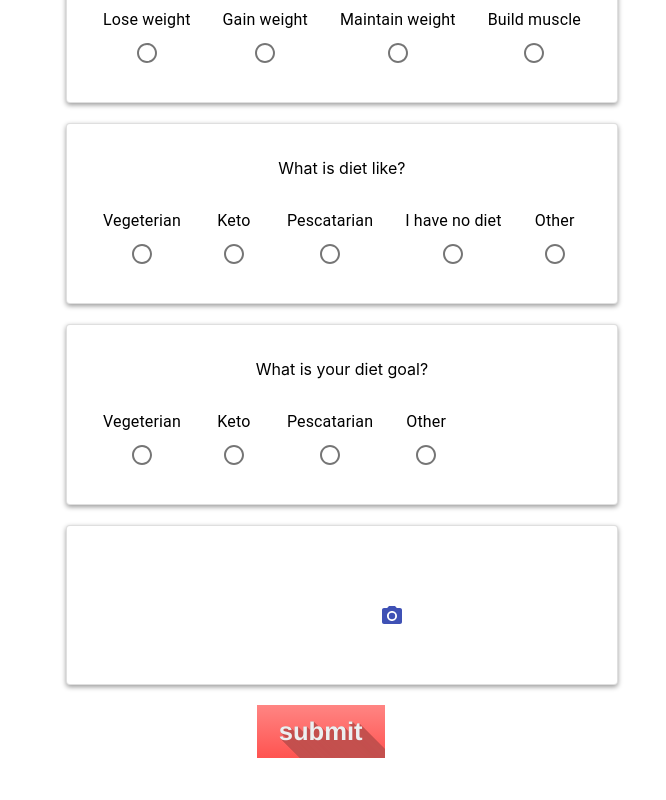
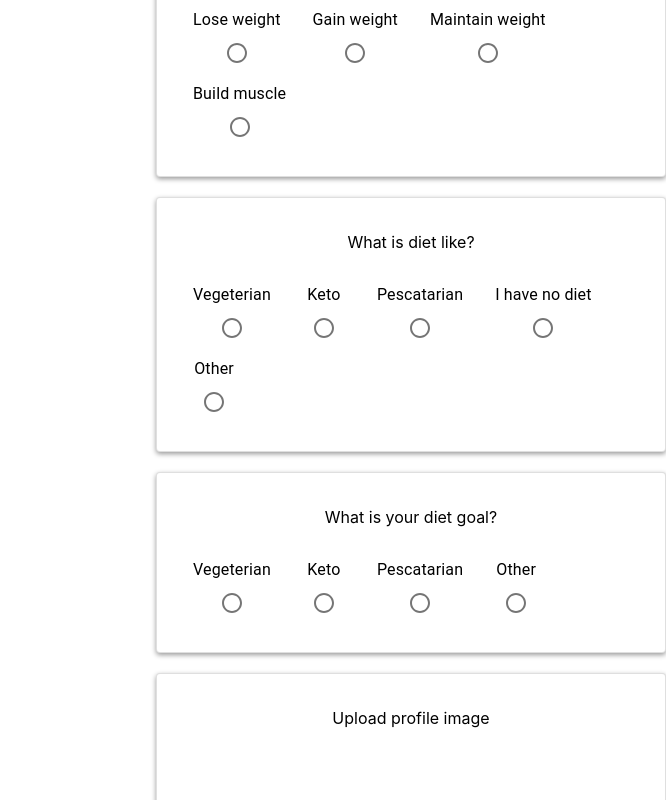
Before and after one commit to rtumalle0518/WeCook, a React (Create React App) app: page /userSurvey in a window 1280 px wide. Shown: the part 1220-2020 px from the top of the page, without its empty margins (614-1280 px from the left). Before the commit the page ends 1978 px from the top, so only its background shows below. Built offline with nearby package versions, Linux system fonts and the light colour scheme; no server answers; a web font is replaced by a local one.

Commit message:
fixed icon

```diff
--- a/src/components/App.css
+++ b/src/components/App.css
@@ -215,7 +215,6 @@ body {
 	opacity: 1;
 	color: #000;
 	line-height: 49px;
-	margin-left: 580px;
 }
 
 /* Radio buttons */
@@ -235,7 +234,6 @@ input[type="radio"] {
 	background: linear-gradient(180deg, #ff8583 0, #ff5350 100%);
 	background-clip: border-box;
 	background-size: auto auto;
-	margin-left:560px;
 	box-shadow: 0 10px 0 0 rgba(178, 49, 49, 1);
 	text-shadow: 0 0 0 rgb(196, 80, 78), 1px 1px 0 rgb(196, 80, 78),
 		2px 2px 0 rgb(196, 80, 78), 3px 3px 0 rgb(196, 80, 78),
--- a/src/components/App.js
+++ b/src/components/App.js
@@ -42,6 +42,7 @@ function App() {
 						<Route path="/ContactUs" component={ContactUs} />
 						<Route path="/recipecard" component={RecipeCard} />
 						<Route path="/ViewSubmittedRecipes" component={ViewSubmittedRecipes}/>
+						<Route path="/*" component={notFoundPage}/>
 					</Switch>
 				</AuthProvider>
 			</Router>
--- a/src/components/UploadProfileImage.js
+++ b/src/components/UploadProfileImage.js
@@ -38,7 +38,7 @@ const classes = useStyles();
   return (
     <form>
       <input className={classes.input} accept="image/*" onChange = {handleChange} id="icon-button-file" type="file" />
-      <label htmlFor = "icon-button-file">
+      <label htmlFor = "icon-button-file" style={{textAlign: 'center', marginRight: '100px'}} >
         {/*Below code is original if break just uncomment
         <input type="file" onChange={handleChange} />
         <span>+</span>
--- a/src/components/userSurvey.js
+++ b/src/components/userSurvey.js
@@ -118,7 +118,7 @@ class Survey extends Component {
 
         questions = <div>
             <h2 style={{textAlign: 'center'}}>Here are some questions</h2>
-            <form onSubmit={this.surveySubmit} style={{textAlign: 'center'}}>
+            <form onSubmit={this.surveySubmit} style={{textAlign: 'center', marginLeft: '770px'}}>
                 <div className="card" >
                     <label>What is your name?</label>
                     <TextField required type = "text" placeholder = "John Bean" helperText = "Full name" name = "userName" variant = "outlined" onChange={this.userSelected}></TextField>
@@ -189,8 +189,8 @@ class Survey extends Component {
                     </FormControl>
                 </div>
                 <div className="card">
+                    Upload profile image
                     <Box color="primary.main" display="flex" justifyContent="center" alignItems="center" p={1}>
-
                         <UploadProfileImage></UploadProfileImage>
                     </Box>
                 </div>
```
